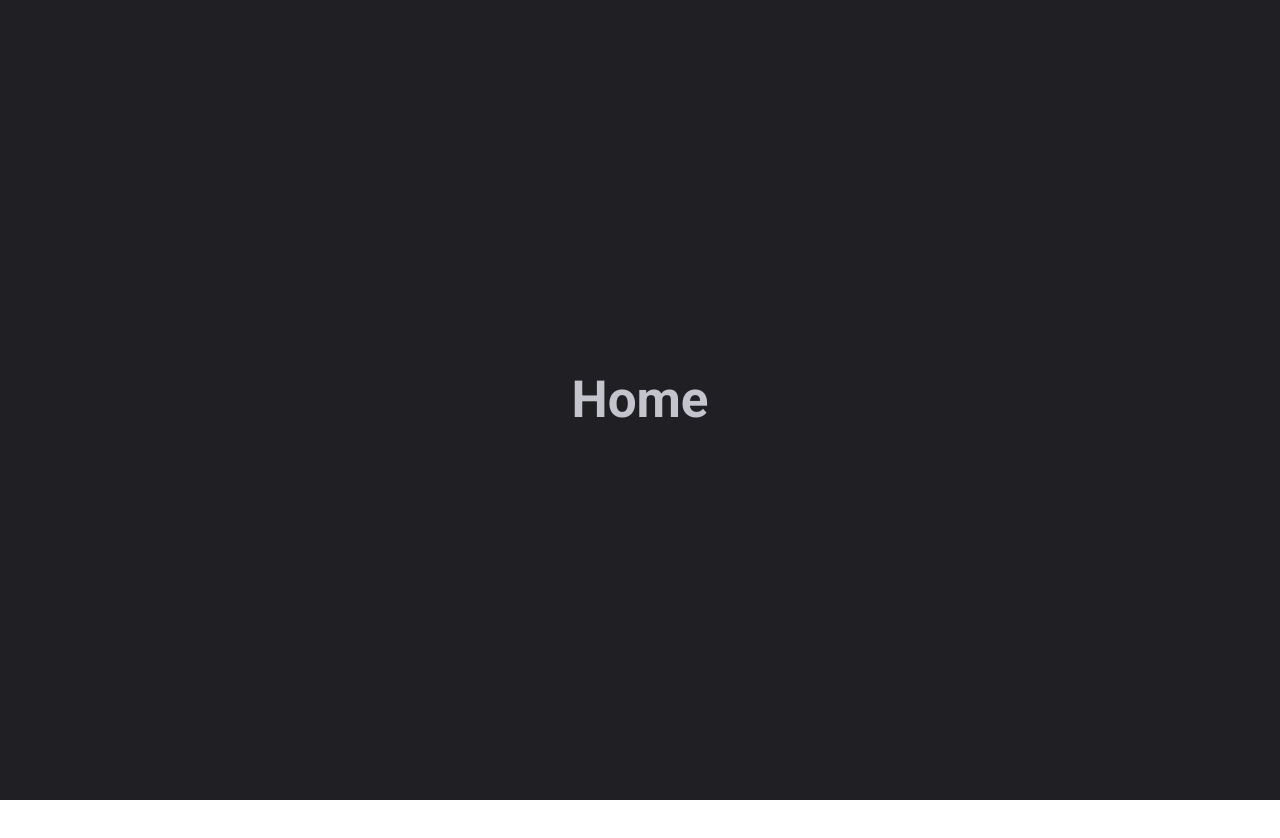
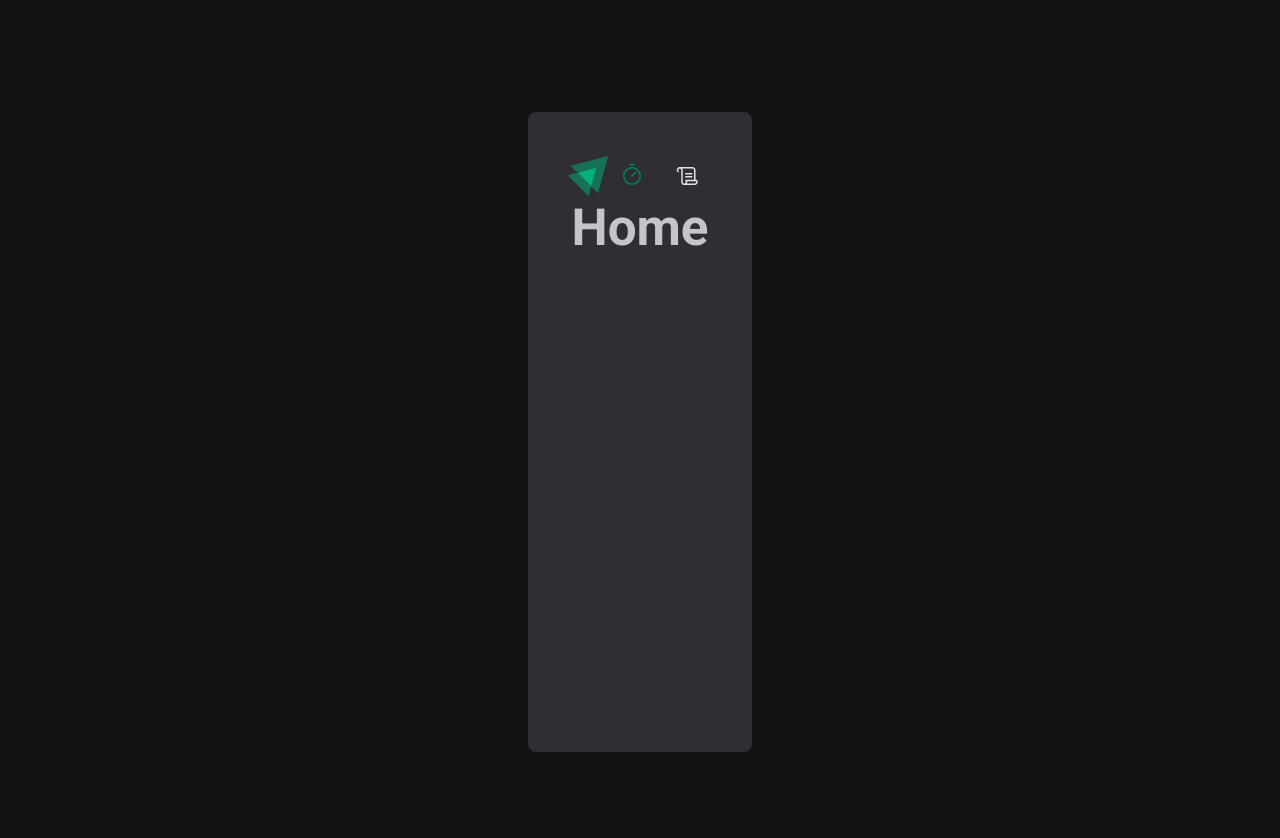
Before and after one commit to carlosclayton/mypomodoro, a React (Vite) app: page / in a window 1280 px wide. Shown: the top 838 px of the page. Before the commit the page ends 800 px from the top, so only its background shows below. Built offline with nearby package versions, Linux system fonts and the light colour scheme.

Commit message:
feat: implementing routes

```diff
--- a/package.json
+++ b/package.json
@@ -11,6 +11,7 @@
   },
   "dependencies": {
     "@types/styled-components": "^5.1.26",
+    "phosphor-react": "^1.4.1",
     "react": "^18.2.0",
     "react-dom": "^18.2.0",
     "react-router-dom": "^6.6.2",
--- a/src/Route.tsx
+++ b/src/Route.tsx
@@ -1,12 +1,15 @@
 import {Home} from "./pages/Home";
 import {Route, Routes} from "react-router-dom";
 import {History} from "./pages/History";
+import {DefaultLayout} from "./layouts/DefaultLayout";
 
 export function Router(){
     return(
         <Routes>
-            <Route path="/" element={<Home  />}></Route>
-            <Route path="/history" element={<History  />}></Route>
+            <Route path="/" element={<DefaultLayout />}>
+                <Route path="/" element={<Home  />}></Route>
+                <Route path="/history" element={<History  />}></Route>
+            </Route>
         </Routes>
     )
 }
--- /dev/null
+++ b/src/components/Header/index.tsx
@@ -0,0 +1,20 @@
+import {HeaderContainer} from "./styles";
+import LogoIgnite from "../../assets/Logo.svg"
+import {Scroll, Timer} from "phosphor-react";
+import {NavLink} from "react-router-dom";
+
+export function Header() {
+    return (
+        <HeaderContainer>
+            <img src={LogoIgnite} alt=""/>
+            <nav>
+                <NavLink to="/" title="Timer">
+                    <Timer size={24}/>
+                </NavLink>
+                <NavLink to="/history" title="History">
+                    <Scroll size={24}/>
+                </NavLink>
+            </nav>
+        </HeaderContainer>
+    )
+}
--- /dev/null
+++ b/src/components/Header/styles.ts
@@ -0,0 +1,33 @@
+import styled from "styled-components";
+
+export const HeaderContainer = styled.div`
+  display: flex;
+  align-items: center;
+  justify-content: space-between;
+
+  nav{
+    display: flex;
+    gap: 0.5rem;
+    a{
+      width: 3rem;
+      height: 3rem;
+
+      display: flex;
+      justify-content: center;
+      align-items: center;
+
+      color: ${props => props.theme["gray-100"]};
+
+      border-top: 3px solid transparent;
+      border-bottom: 3px solid transparent;
+
+      &:hover{
+        border-bottom: 3px solid ${props => props.theme["green-500"]};
+      }
+
+      &.active {
+        color: ${props => props.theme["green-500"]};
+      }
+    }
+  }
+`;
--- /dev/null
+++ b/src/layouts/DefaultLayout/index.tsx
@@ -0,0 +1,12 @@
+import {Outlet} from "react-router-dom";
+import {LayoutContainer} from "./styles";
+import {Header} from "../../components/Header";
+
+export function DefaultLayout(){
+    return(
+        <LayoutContainer>
+            <Header />
+            <Outlet />
+        </LayoutContainer>
+    )
+}
--- /dev/null
+++ b/src/layouts/DefaultLayout/styles.ts
@@ -0,0 +1,13 @@
+import styled from "styled-components";
+
+export const LayoutContainer = styled.div`
+  max-width: 74rem;
+  height: calc(100vh - 10rem);
+  margin: 5rem auto;
+
+  padding: 2.5rem;
+  background: ${props => props.theme["gray-800"]};
+  border-radius: 8px;
+  display: flex;
+  flex-direction: column;
+`;
--- a/src/pages/History.tsx
+++ b/src/pages/History.tsx
@@ -1,3 +1,5 @@
+import {Index} from "../components/Header";
+
 export function History() {
     return (
         <h1>History</h1>
--- a/src/pages/Home.tsx
+++ b/src/pages/Home.tsx
@@ -1,3 +1,4 @@
+
 export function Home() {
     return (
         <h1>Home</h1>
--- a/src/styles/global.ts
+++ b/src/styles/global.ts
@@ -13,7 +13,7 @@
   }
 
   body{
-    background: ${(props) => props.theme['gray-800']};
+    background: ${(props) => props.theme['gray-900']};
     color: ${(props) => props.theme['gray-300']};
   }
 
--- a/src/styles/themes/default.ts
+++ b/src/styles/themes/default.ts
@@ -5,8 +5,8 @@
   'gray-300': '#C4C4CC',
   'gray-500': '#8D8D99',
   'gray-700': '#E1E1E6',
-  'gray-800': '#202024',
-  'gray-900': '#E1E1E6',
+  'gray-800': '#2e2e33',
+  'gray-900': '#121214',
 
   'green-300': '#00B37E',
   'green-500': '#00875F',
```
Also changed, not shown: src/assets/Logo.svg (added), 1 other file (tests, documents, lock files or other folders).
